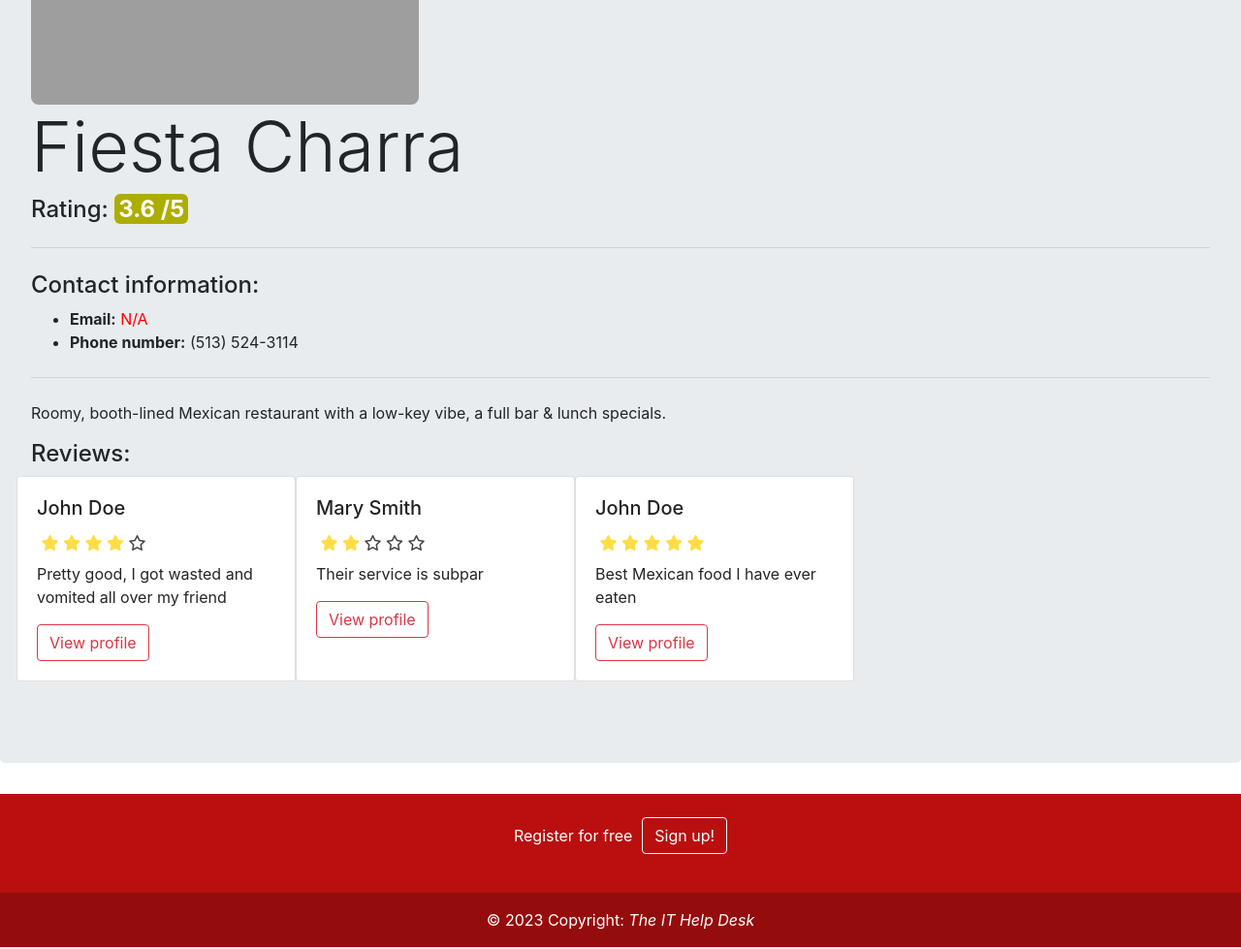
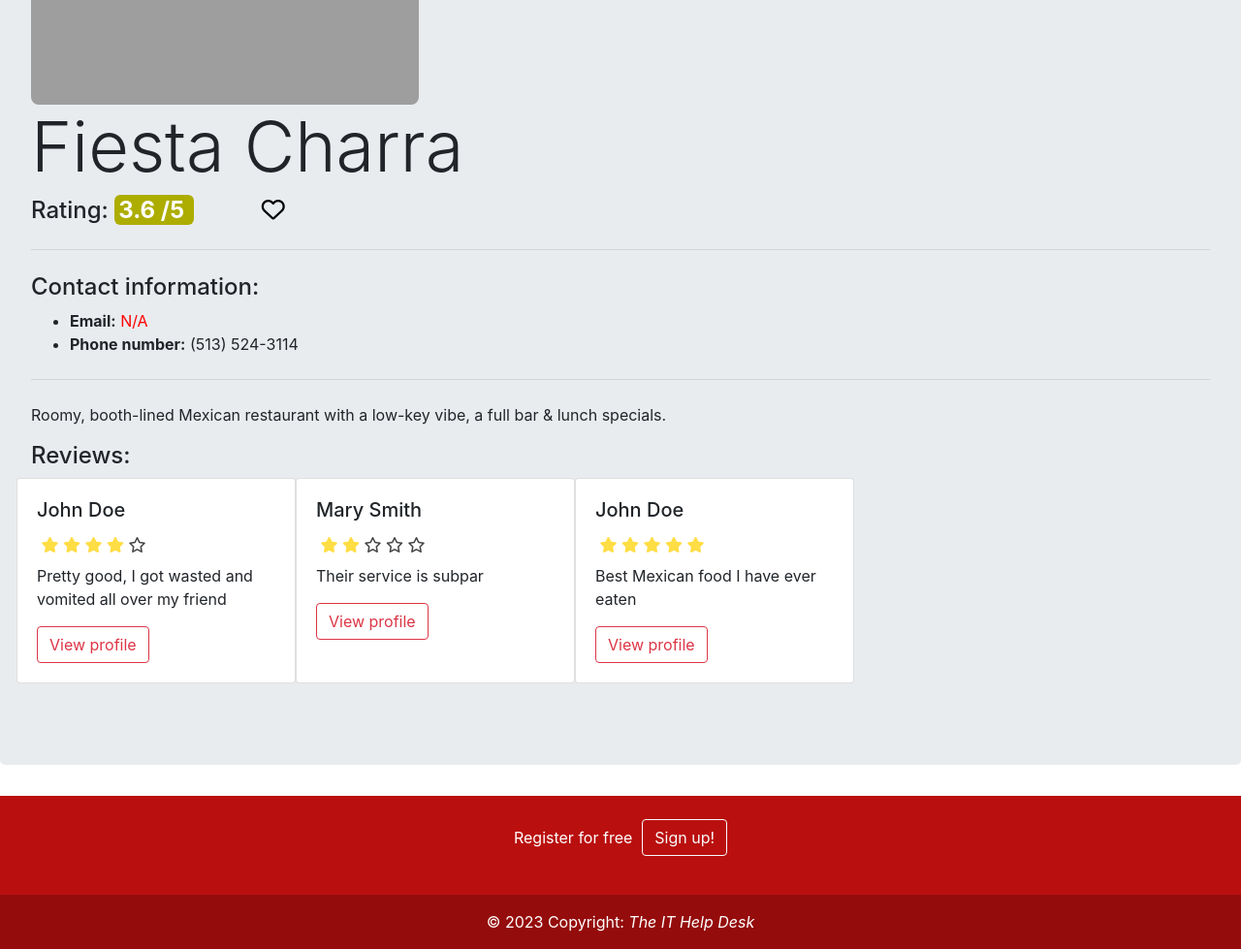
Before and after one commit to kleinjb25/MiamiInsider, a Flask app: page /location/1 in a window 1280 px wide. Shown: the part 342-1321 px from the top of the page at 97% size. Run offline with Flask 3, Linux system fonts and the light colour scheme; data comes from the database, SQL or seed files in the repository; data that the repository does not hold is empty; some libraries are stand-ins or nearby versions; grey boxes are pictures that could not be loaded.

Commit message:
Quality updates and start of favoriting feature

```diff
--- a/__init__.py
+++ b/__init__.py
@@ -184,12 +184,14 @@ def account():
 @app.route('/account/delete', methods=['POST'])
 def account_delete():
     if session['logged_in']:
-        user = User.query.filter_by(id=session['user_id']).first_or_404()
-        db.session.delete(user)
+        user = User.query.filter_by(id=session['user_id']).one_or_none()
         if user == None:
             flash('Your user id was not successfully validated.', 'danger')
             return redirect(url_for('account'))
         else:
+            user_reviews = Review.query.filter_by(user_id=session['user_id']).all()
+            db.session.delete(user_reviews)
+            db.session.delete(user)
             db.session.commit()
             clear_login_session()
             return redirect(url_for('register'))
@@ -268,6 +270,7 @@ def post_review(loc_id: int):
             db.session.commit()
             flash('Review posted successfully!', 'success')
         else:
+            db.session.rollback()
             print(form.errors)
             flash('Error posting review.', 'danger')
 
@@ -357,13 +360,15 @@ def del_loc(id: int):
 
     del_loc = Location.query.filter_by(id=id).first()
     loc_image = LocationImage.query.filter_by(location_id=id).first()
+    loc_reviews = Review.query.filter_by(location_id=id).all()
+    db.session.delete(loc_reviews)
     db.session.delete(del_loc)
     db.session.delete(loc_image)
     db.session.commit()
 
     return redirect(url_for('post_loc'))
 
-# LOCAITON STUFF END ---------------------------
+# LOCATION STUFF END ---------------------------
 
 
 
--- a/static/style.css
+++ b/static/style.css
@@ -36,6 +36,12 @@ span.review-None, span.review-1, span.review-2, span.review-3, span.review-4, sp
     border-radius: 6px;
     color: white;
     font-weight: bold;
+}
+
+button.fav-button {
+    margin-left: 5vw;
+    background: none;
+    border: none;
 }
 
 /* CATEGORY RELATED STUFF STARTS */
--- a/templates/location.html
+++ b/templates/location.html
@@ -21,7 +21,7 @@
         <h4>Rating: <span class="review-{{ location.avg_rating|int }}">{{ location.avg_rating }}
             <!-- If avg_rating is none just print none -->
             {% if location.avg_rating != None %}/5{% endif %}
-        </span></h4>
+        </span><button class="fav-button"><i class="fa-regular fa-heart"></i></button></h4>
         <hr class="my-4">
         <h4 class="display-6">Contact information:</h4>
         <ul>
--- a/templates/profile.html
+++ b/templates/profile.html
@@ -17,7 +17,7 @@
             {% if session.user_id == user.id and user.private or user.private == False %}
 
                 {% if session.user_id == user.id %}
-                    <p style="font-weight:bold;color:blue">
+                    <p style="font-weight:bold;color:yellow">
                         Your profile is private. Only you can see the information below.
                     </p>
                 {% endif %}
@@ -33,7 +33,7 @@
                     {% for review in reviews %}
                     <div class="card" style="width: 18rem;margin-bottom: 20px;">
                         <div class="card-body">
-                            <h5 class="card-title">Location Name</h5>
+                            <h5 class="card-title">{{ review.location_name }}</h5>
                             <div class="stars">
                                 {% for i in range(review.rating+1) %}
                                     <label class="star-static-full"></label>
```
